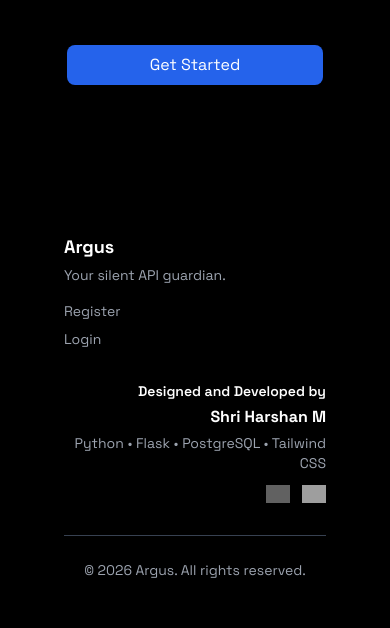
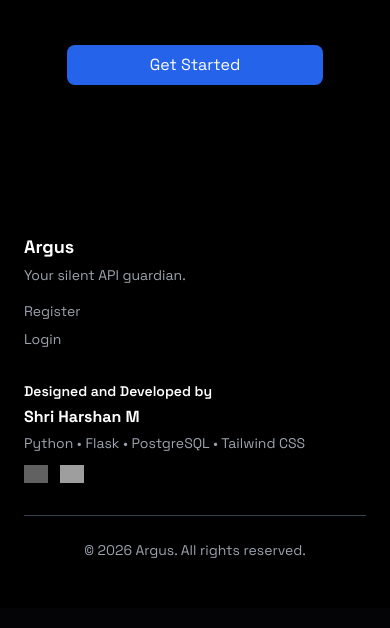
Before and after one commit to harshanrepo/Argus-API-Uptime-Monitor, a Flask app: page / in a window 390 px wide. Shown: the part 1536-2164 px from the top of the page. After the commit the page ends 2094 px from the top, so only its background shows below. Run offline with Flask 3, Linux system fonts and the light colour scheme; some libraries are stand-ins or nearby versions; grey boxes are pictures that could not be loaded.

Commit message:
style: make all pages responsive for mobile.

```diff
--- a/templates/base.html
+++ b/templates/base.html
@@ -147,7 +147,7 @@
     </div>
 
     <!-- Footer -->
-    <footer class="mt-[100px] px-16 py-12 relative z-10">
+    <footer class="mt-[100px] px-6 md:px-16 py-12 relative z-10">
         <div class="flex flex-col md:flex-row justify-between gap-8">
             <div>
                 <h4 class="text-white font-bold text-lg">Argus</h4>
@@ -158,11 +158,11 @@
                 </div>
             </div>
 
-            <div class="text-right">
+            <div class="text-left md:text-right">
                 <h4 class="text-white font-semibold text-sm">Designed and Developed by</h4>
                 <p class="text-white font-bold mt-1">Shri Harshan M</p>
                 <p class="text-gray-400 text-sm mt-1">Python • Flask • PostgreSQL • Tailwind CSS</p>
-                <div class="flex gap-3 mt-3 justify-end">
+                <div class="flex gap-3 mt-3 justify-start md:justify-end">
                     <a href="https://github.com/harshanrepo">
                         <img width="24" height="24" src="https://img.icons8.com/sf-black/64/github.png" alt="github"
                             class="invert" />
--- a/templates/dashboard.html
+++ b/templates/dashboard.html
@@ -69,7 +69,8 @@
                                 </div>
 
                                 <!-- Form -->
-                                <form method="POST" action="/data_add" class="flex flex-col md:flex-row items-end gap-4 flex-1">
+                                <form method="POST" action="/data_add"
+                                    class="flex flex-col md:flex-row items-end gap-4 flex-1">
                                     <!-- Site Name -->
                                     <div class="flex flex-col gap-1">
                                         <label class="text-gray-400 text-xs">Site Name</label>
@@ -97,7 +98,7 @@
 
                             <!-- Table card -->
                             <div class="flex-1 mx-2 md:mx-4 mb-4 rounded-xl overflow-x-auto" style="background: rgba(255,255,255,0.02);
-                           border: 1px solid rgba(255,255,255,0.08);">
+                border: 1px solid rgba(255,255,255,0.08);">
                                 <table class="w-full text-sm" id="endpointTable">
                                     <thead>
                                         <tr>
@@ -191,4 +192,5 @@
     </script>
 
 </body>
+
 </html>
```
